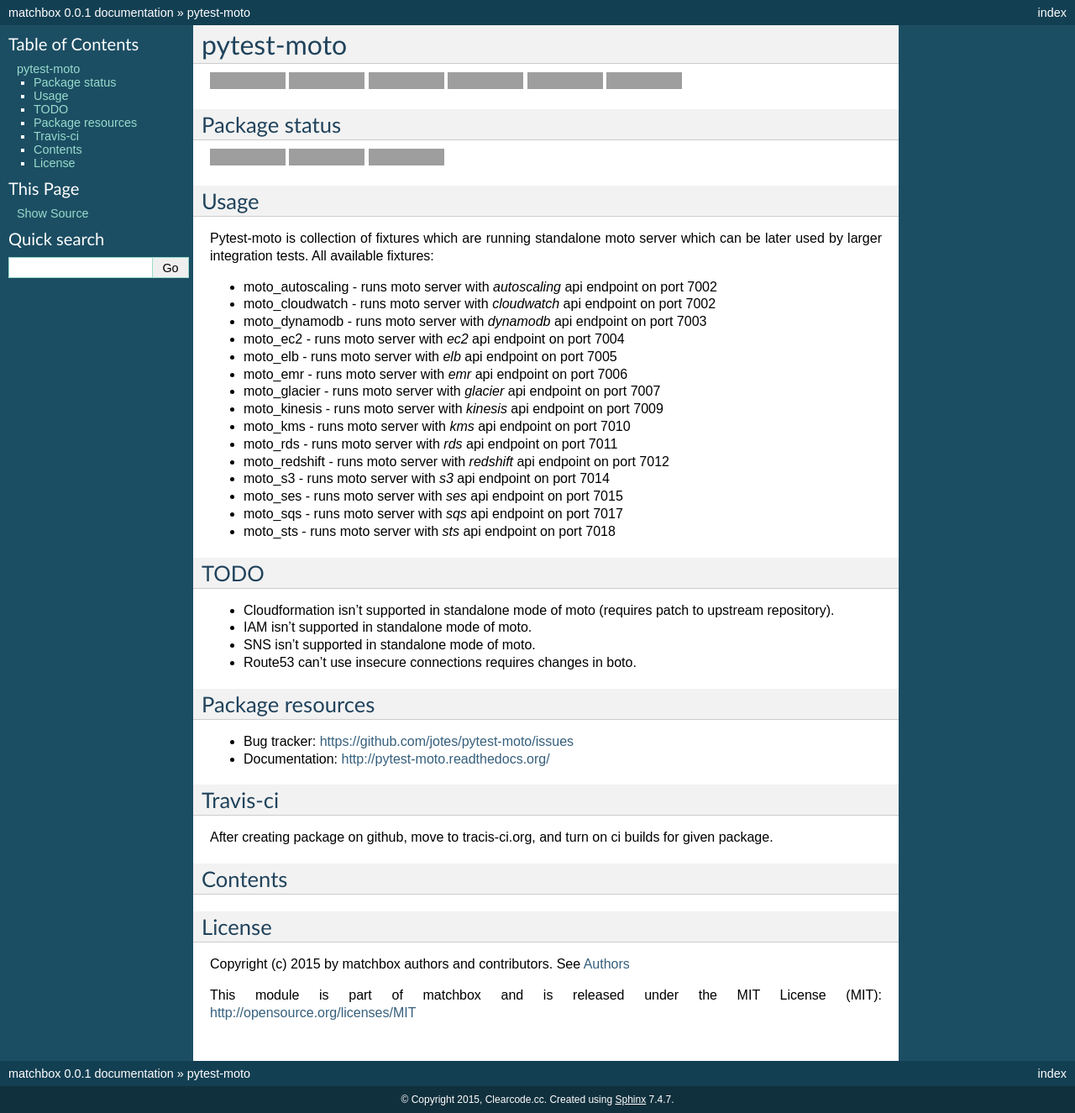
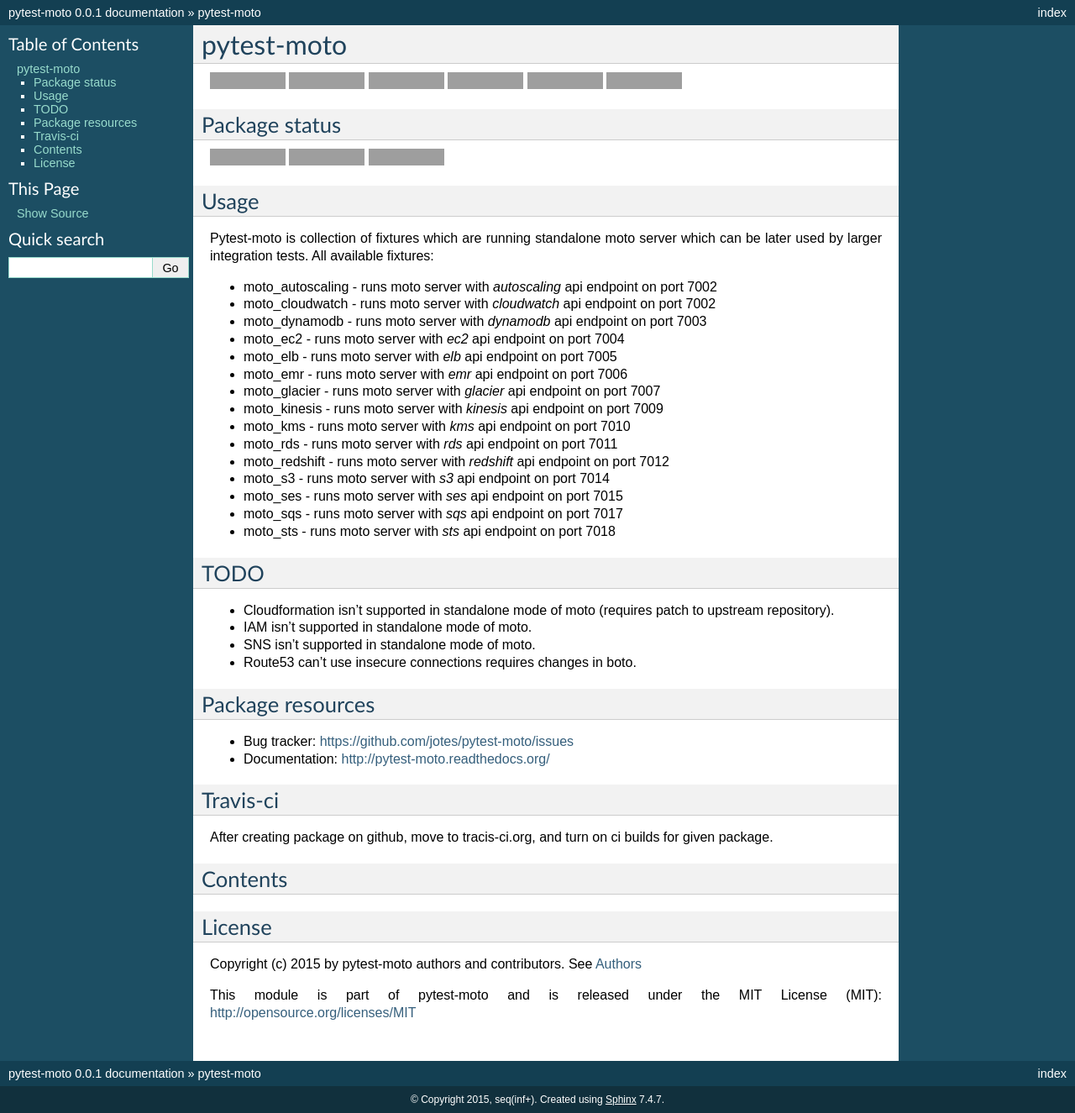
Before and after one commit to jotes/pytest-moto, a Sphinx documentation site: the page built from docs/source/index.rst, in a window 1280 px wide, cut to the strip 0-1325 px from the top of the page. Shown: the whole strip at 84% size. Built offline with Sphinx 7.4.7, drawn with Linux system fonts in a browser that asks for light colours; pages that are not in the unit, such as notebooks, are missing from menus; the version number is read from the project's files by our own code; grey boxes are pictures that could not be loaded.

```diff
--- a/AUTHORS.rst
+++ b/AUTHORS.rst
@@ -2,6 +2,6 @@
 =======
 
 This file contains the list of people involved in the development
-of matchbox along its history.
+of pytest-moto along its history.
 
 * Jarosław Śmiejczak
--- a/docs/source/conf.py
+++ b/docs/source/conf.py
@@ -1,22 +1,22 @@
-# Copyright (C) 2015 by Clearcode <http://clearcode.cc>
+# Copyright (C) 2015 by seq(inf+) <http://seq.pl>
 # and associates (see AUTHORS).
 
-# This file is part of matchbox.
+# This file is part of pytest-moto.
 
-# matchbox is free software: you can redistribute it and/or modify
+# pytest-moto is free software: you can redistribute it and/or modify
 # it under the terms of the GNU Lesser General Public License as published by
 # the Free Software Foundation, either version 3 of the License, or
 # (at your option) any later version.
 
-# matchbox is distributed in the hope that it will be useful,
+# pytest-moto is distributed in the hope that it will be useful,
 # but WITHOUT ANY WARRANTY; without even the implied warranty of
 # MERCHANTABILITY or FITNESS FOR A PARTICULAR PURPOSE.  See the
 # GNU Lesser General Public License for more details.
 
 # You should have received a copy of the GNU Lesser General Public License
-# along with matchbox.  If not, see <http://www.gnu.org/licenses/>.
+# along with pytest-moto.  If not, see <http://www.gnu.org/licenses/>.
 #
-# matchbox documentation build configuration file, created by
+# pytest-moto documentation build configuration file, created by
 # sphinx-quickstart on Thu Nov  8 20:47:06 2012.
 #
 # This file is execfile()d with the current directory set to its containing dir.
@@ -59,9 +59,9 @@
 master_doc = 'index'
 
 # General information about the project.
-project = u'matchbox'
+project = u'pytest-moto'
 basename = ''.join(project.split('.'))
-author = u'Clearcode.cc'
+author = u'seq(inf+)'
 copyright = u'2015, ' + author
 
 # The version info for the project you're documenting, acts as replacement for
@@ -70,7 +70,7 @@
 #
 # The short X.Y version.
 
-from matchbox import __version__
+from pytest-moto import __version__
 
 # The full version, including alpha/beta/rc tags.
 release = __version__
--- a/docs/source/index.rst
+++ b/docs/source/index.rst
@@ -12,7 +12,7 @@
 License
 -------
 
-Copyright (c) 2015 by matchbox authors and contributors. See :ref:`authors`
+Copyright (c) 2015 by pytest-moto authors and contributors. See :ref:`authors`
 
-This module is part of matchbox and is released under
+This module is part of pytest-moto and is released under
 the MIT License (MIT): http://opensource.org/licenses/MIT
--- a/setup.py
+++ b/setup.py
@@ -1,6 +1,6 @@
 #!/usr/bin/env python
 
-# Copyright (C) 2015 by Clearcode <http://clearcode.cc>
+# Copyright (C) 2015 by seq(inf+) <http://seq.pl>
 # and associates (see AUTHORS).
 
 # This file is part of pytest-moto.
@@ -66,8 +66,8 @@
     ),
     keywords='pytest aws moto boto',
     author='Jaroslaw Smiejczak',
-    author_email='j.smiejczak@clearcode.cc',
-    url='https://github.com/ClearcodeHQ/pytest-moto',
+    author_email='jot@smiejczak.net',
+    url='https://github.com/jotes/pytest-moto',
     license="MIT License",
     classifiers=[
         'Development Status :: 1 - Planning',
```
Also changed, not shown: .travis.yml, 2 other files.
